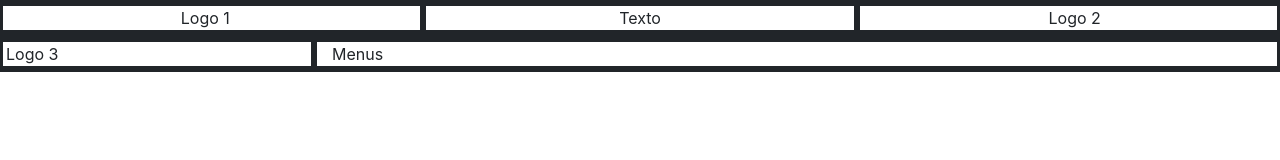
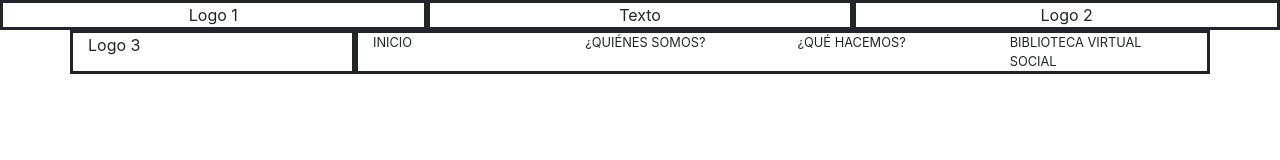
Before and after one commit to almacenero/Maquetaci-n_Prefectura_Ambato, a plain HTML site: page index.html in a window 1280 px wide. Drawn offline with nearby package versions, Linux system fonts and the light colour scheme.

Commit message:
added menus styles and fixed container

```diff
--- a/index.html
+++ b/index.html
@@ -9,7 +9,7 @@
   </head>
   <body>
     <!-- Inicio "Encabezado" -->
-    <div class="contanier my_container">
+    <div class="container-fluid">
       <div class="row">
         <div class="col-sm my_container">
           <div class="header_element">Logo 1</div>
@@ -24,13 +24,18 @@
     </div>
     <!-- Fin "Encabezado" -->
     <!-- Inicio "Logo 3 y  Menu de Navegación" -->
-    <div class="contanier my_container">
+    <div class="container">
       <div class="row">
         <div class="col-sm-3 my_container">
           <div>Logo 3</div>
         </div>
         <div class="col-sm my_container">
-          <div>Menus</div>
+          <div class="row menus">
+            <div class="col-sm">INICIO</div>
+            <div class="col-sm">¿QUIÉNES SOMOS?</div>
+            <div class="col-sm">¿QUÉ HACEMOS?</div>
+            <div class="col-sm">BIBLIOTECA VIRTUAL SOCIAL</div>
+          </div>
         </div>
       </div>
     </div>
--- a/styles.css
+++ b/styles.css
@@ -5,3 +5,7 @@
 .header_element {
   text-align: center;
 }
+
+.menus {
+  font-size: 0.8em;
+}
```
